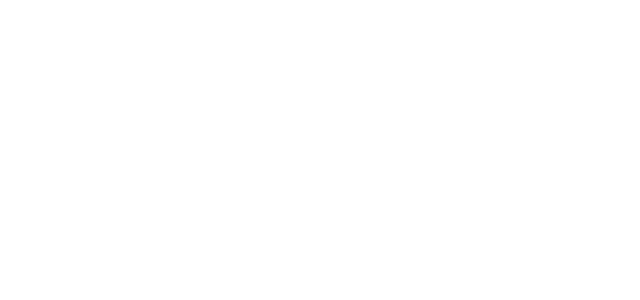
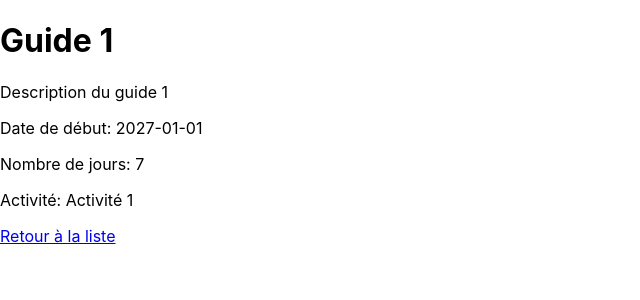
Before and after one commit to ClementFo/guide_liste, a React (Create React App) app: page /guide/0 in a window 1280 px wide. Before the commit this address had no page. Shown: the top 300 px of the page, without its empty margins (0-640 px from the left). Built offline with nearby package versions, Linux system fonts and the light colour scheme.

Commit message:
Mise en place de la gestion des redirections entre la page de liste des guides et d'un guide.

```diff
--- a/src/components/App.jsx
+++ b/src/components/App.jsx
@@ -1,4 +1,3 @@
-
 import '../styles/App.css';
 import '../styles/Guides.css';
 import GuideCard from './GuideCard';
@@ -11,6 +10,7 @@
         {GuideList.map((item, index) => (
             <GuideCard
             key={`${item.title}-${index}`}
+            id={index}
             title={item.title}
             date={item.date}
             jour={item.jour}
--- a/src/components/Guide.jsx
+++ b/src/components/Guide.jsx
@@ -1,11 +1,18 @@
+import '../styles/App.css';
+import { Link } from 'react-router-dom';
+
 function Guide({ title, description, date, jour, activité }) {
     return (
         <div>
             <h1>{title}</h1>
             <p>{description}</p>
-            <p>{date}</p>
-            <p>{jour}</p>
-            <p>{activité}</p>
+            <p>Date de début: {date}</p>
+            <p>Nombre de jours: {jour}</p>
+            <p>Activité: {activité}</p>
+            {/* Permet de retourner à la liste des guides */}
+            <Link to="/" className="guide-card-link">
+                Retour à la liste
+            </Link>
         </div>
     );
 }
--- a/src/components/GuideCard.jsx
+++ b/src/components/GuideCard.jsx
@@ -1,11 +1,17 @@
 import '../styles/Guides.css';
+import { Link } from 'react-router-dom';
 
-function Guide({ title, description, date, jour, activité }) {
+function Guide({ id, title, date, jour }) {
     const formattedDate = new Date(date).toLocaleDateString("fr-FR");
+
     return (
         <div className="guide-card">
             <h1>{title}</h1>
             <p>Début le: {formattedDate} - Durée: {jour} jours</p>
+            {/* Permet de naviguer vers la page du guide */}
+            <Link to={`/guide/${id}`} className="guide-card-link">
+                Voir le guide
+            </Link>
         </div>
     );
 }
--- a/src/index.js
+++ b/src/index.js
@@ -1,8 +1,9 @@
 import React from 'react';
 import ReactDOM from 'react-dom/client';
-import {  BrowserRouter as Router,  Routes,  Route} from "react-router-dom";
+import { BrowserRouter as Router, Routes, Route } from 'react-router-dom';
 import './styles/index.css';
 import GuideListPage from './pages/GuideListPage';
+import GuidePage from './pages/GuidePage';
 
 const root = ReactDOM.createRoot(document.getElementById('root'));
 root.render(
@@ -10,6 +11,7 @@
     <Router>
       <Routes>
         <Route path="/" element={<GuideListPage />} />
+        <Route path="/guide/:id" element={<GuidePage />} />
       </Routes>
     </Router>
   </React.StrictMode>
--- /dev/null
+++ b/src/pages/GuidePage.jsx
@@ -0,0 +1,16 @@
+import { useParams } from 'react-router-dom';
+import Guide from '../components/Guide';
+import { GuideList } from '../datas/GuideList';
+
+function GuidePage() {
+  const { id } = useParams();
+  const guide = GuideList[Number(id)];
+
+  if (!guide) {
+    return <div>Guide introuvable</div>;
+  }
+
+  return <Guide {...guide} />;
+}
+
+export default GuidePage;
```
